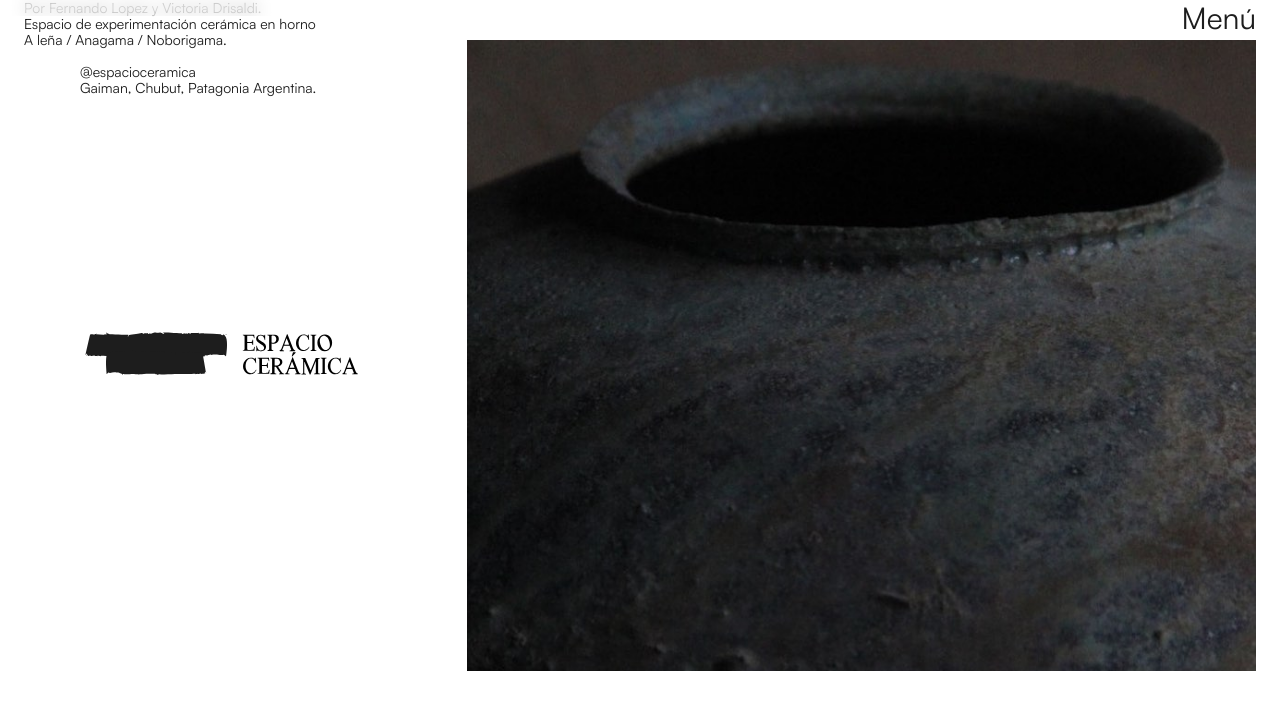
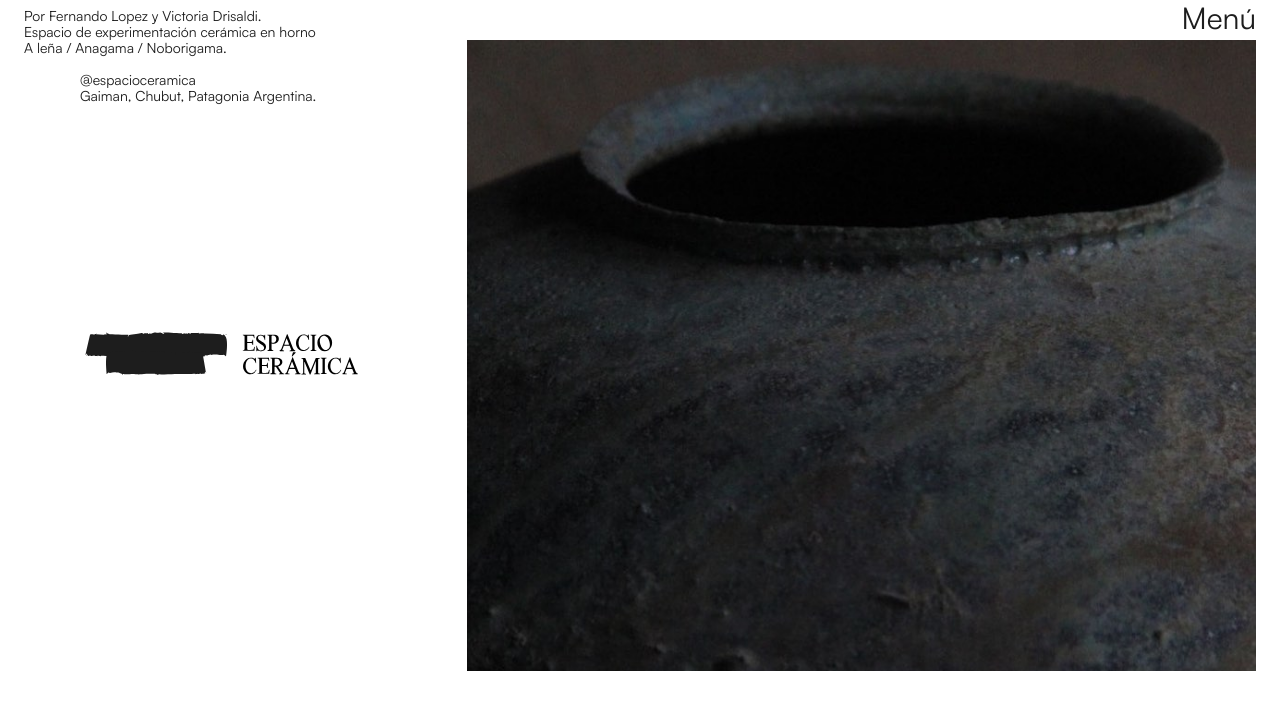
Before and after one commit to marianoariassoy/espacioceramica, a Next.js app: page / in a window 1280 px wide. Shown: the top 710 px of the page. Built offline with nearby package versions, Linux system fonts and the light colour scheme.

Commit message:
initial commit

```diff
--- a/src/app/page.tsx
+++ b/src/app/page.tsx
@@ -3,7 +3,7 @@ import Credits from "@/components/credits";
 const page = () => {
   return (
     <section className="flex flex-col items-start lg:items-center lg:flex-row gap-x-12 gap-y-8 pt-10 relative">
-      <div className=" absolute top-0 hidden lg:block">
+      <div className="absolute z-50 top-2 hidden lg:block">
         <Credits />
       </div>
       <div className="block lg:hidden">
--- a/src/app/residencias/page.tsx
+++ b/src/app/residencias/page.tsx
@@ -7,7 +7,7 @@ metadata.title = "Residencias Espacio Cerámica";
 const page = () => {
   return (
     <section className="flex flex-col lg:items-center lg:flex-row gap-x-12 gap-y-8 pt-10 relative">
-      <div className="absolute top-0 hidden lg:block">
+      <div className="absolute z-50 top-2 hidden lg:block">
         <Credits />
       </div>
       <div className="block lg:hidden">
```
